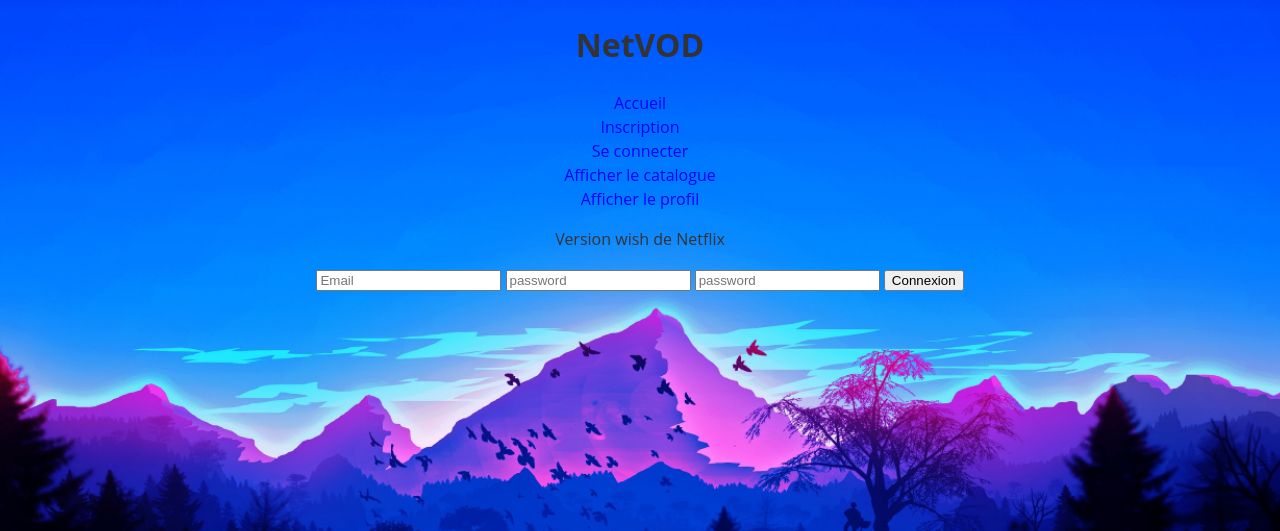
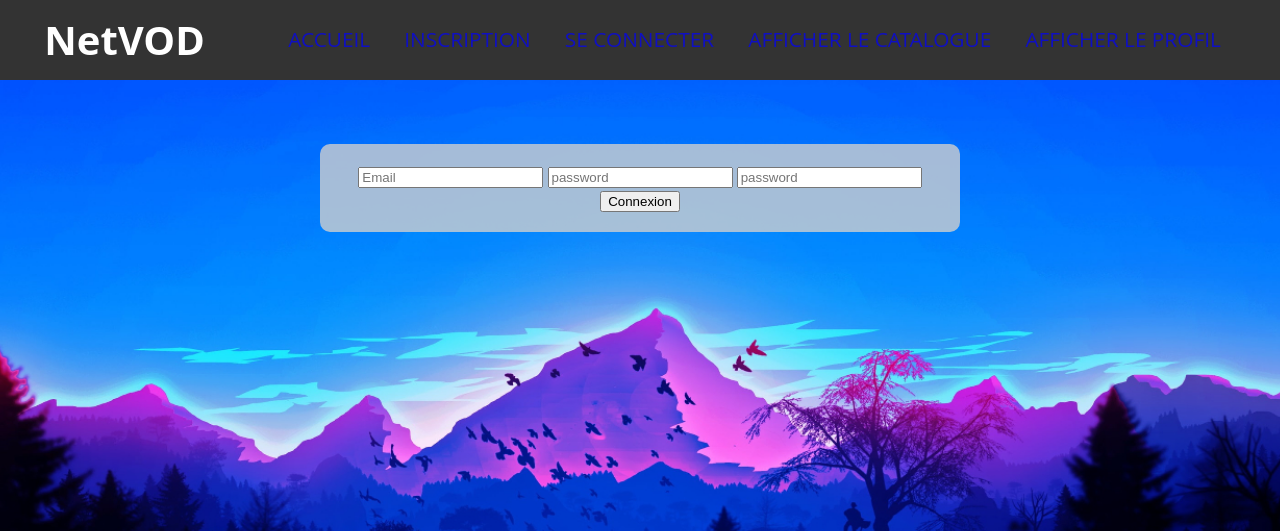
Before and after one commit to zhishengtrieu/NetVOD, a PHP site: page /index.php?action=add-user in a window 1280 px wide. Shown: the top 531 px of the page. Run offline with PHP 8.4, Linux system fonts and the light colour scheme.

Commit message:
modification du css

```diff
--- a/src/classes/render/Header.php
+++ b/src/classes/render/Header.php
@@ -25,7 +25,6 @@ class Header{
                         <li><a href="index.php?action=display-profil">Afficher le profil</a></li>
                     </ul>
                 </nav>
-                <p>Version wish de Netflix</p>
             </header>
     ';
     }
--- a/src/css/style.css
+++ b/src/css/style.css
@@ -7,21 +7,67 @@ body{
     margin: 0;
     padding: 0;
     text-align: center;
-    background: URL("img/bg.jpg") center fixed;
+    background: URL("../../img/bg.jpg") center fixed;
 	background-repeat:no-repeat;
 	background-size:cover;
 }
 
-ul{
+header{
+    background-color: #333;
+    color: #fff;
+    padding: 10px;
+    text-align: center;
+    display: grid;
+}
+
+header h1{
+    font-size: 40px;
     margin: 0;
     padding: 0;
+    grid-column: 1;
+}
+nav{
+    grid-column: 2;
 }
 
-ul li{
-    list-style: none;
+nav ul {
+    padding: 0px;
+    margin: 0px;
+    text-align: center;
+
 }
 
-ul li a{
+nav li {
+    list-style-type: none;
+    padding: 0px;
+    height: 50px;
+    margin-top: 4px;
+    margin-bottom: 4px;
+    display: inline-block;
+}
+
+nav a{
     text-decoration: none;
     color : blue;
+    font-size: 1.3em;
+    text-decoration: none;
+    line-height: 50px;
+    padding: 5px 15px;
+    opacity: 0.7;
+    text-transform: uppercase;
 }
+
+nav li:hover {
+    background-color: #2339ff8e;
+    color: #FFFFFF;
+}
+
+#content{
+	position:absolute;
+	left: 50%;
+	transform:translate(-50%);
+	background-color:rgb(207, 207, 207,0.8);
+	border-radius:10px;
+    padding: 20px;
+    margin-top: 5%;
+}
```
Also changed, not shown: src/classes/dispatch/Dispatcher.php (+16 -10 lines).
